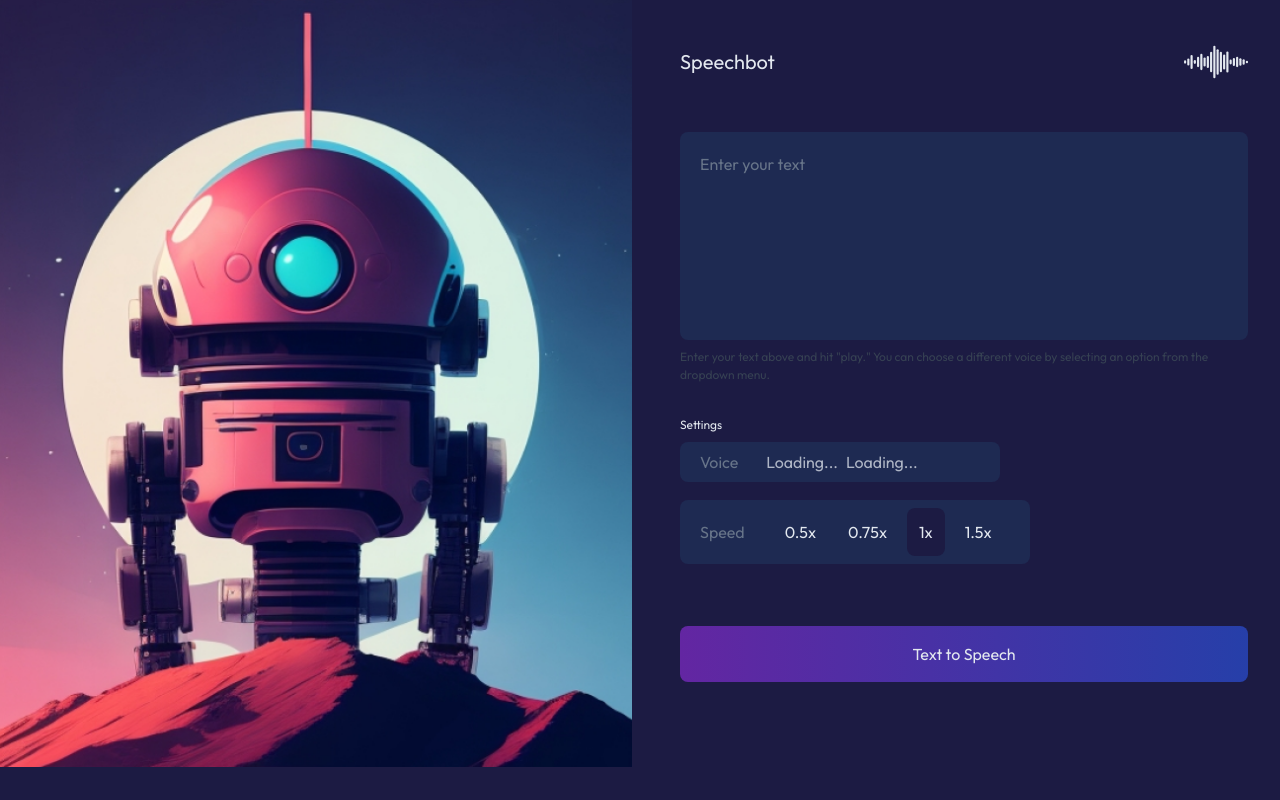
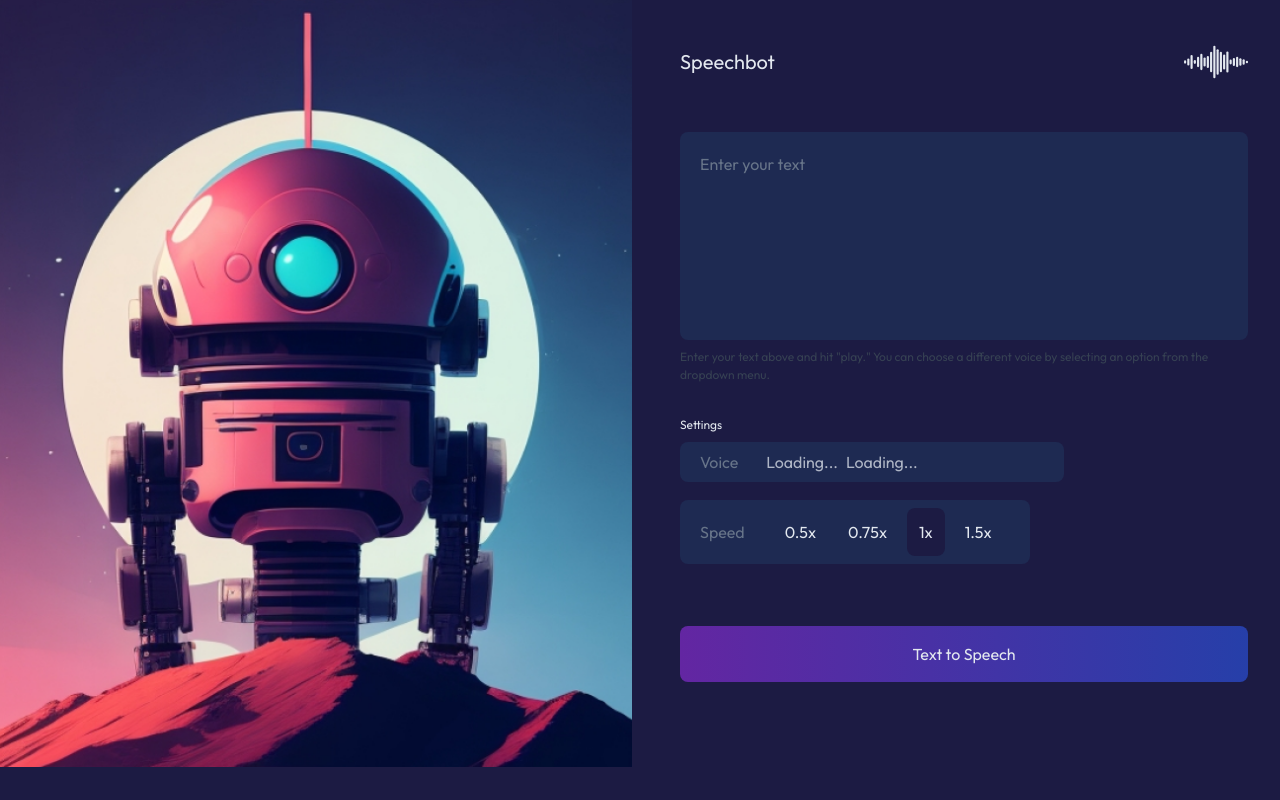
Before and after one commit to EdiedRamos/devchallenges, a Next.js app: page /basic-text-to-speech in a window 1280 px wide. Built offline with nearby package versions, Linux system fonts and the light colour scheme.

Commit message:
feat: update styles

```diff
--- a/src/app/basic-text-to-speech/(components)/voiceControl.tsx
+++ b/src/app/basic-text-to-speech/(components)/voiceControl.tsx
@@ -1,13 +1,17 @@
 "use client";
 
 import { useSpeech } from "../(context)/useSpeech";
+
+function cutWord(word: string): string {
+  return word.substring(0, 10).concat(word.length > 10 ? "..." : "");
+}
 
 export function VoiceControl() {
   const { voices, currentVoices, handleCurrentLang, handleCurrentVoice } =
     useSpeech();
 
   return (
-    <div className="flex flex-wrap gap-2 py-2 rounded-lg items-center bg-ts-blue-300 max-w-80 text-ts-white mt-2">
+    <div className="flex flex-wrap gap-2 py-2 rounded-lg items-center bg-ts-blue-300 max-w-96 text-ts-white mt-2">
       <p className="text-ts-gray px-5">Voice</p>
       {voices ? (
         <select
@@ -23,7 +27,7 @@ export function VoiceControl() {
       )}
       {currentVoices ? (
         <select
-          className="bg-inherit p-3 focus:bg-ts-blue-400 rounded-lg outline-none"
+          className="bg-inherit p-3 focus:bg-ts-blue-400 rounded-lg outline-none max-w-32"
           onChange={(event) => handleCurrentVoice(event.target.value)}
         >
           {currentVoices.map((voice) => (
```
